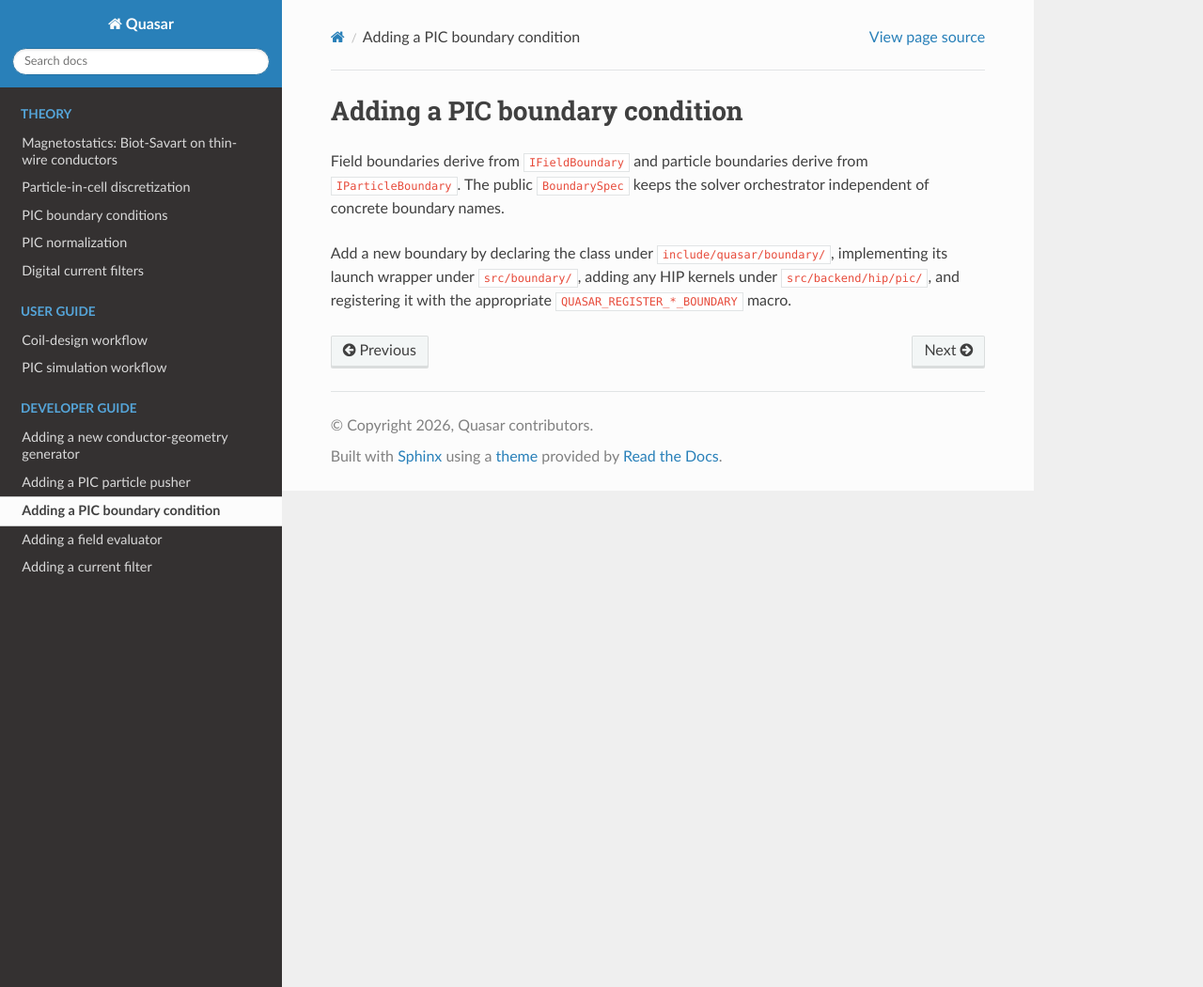
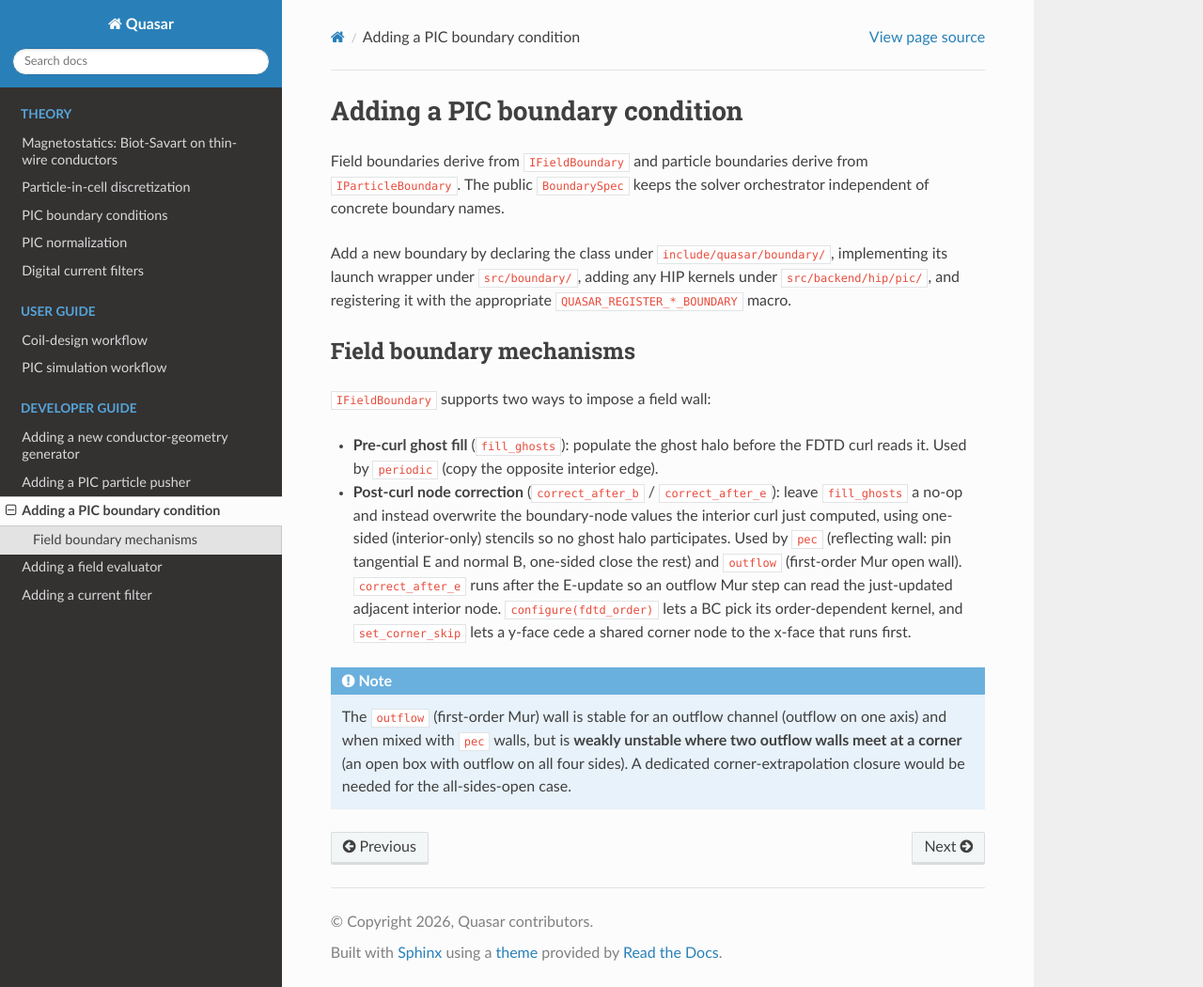
Before and after one commit to abchoudh-amd/quasar, a Sphinx documentation site: the page built from docs/dev-guide/adding_a_boundary.rst, in a window 1280 px wide and 1050 px high. Shown: the whole window at 94% size. Built offline with Sphinx 7.4.7 and the Read the Docs theme 3.1.0, drawn with Linux system fonts in a browser that asks for light colours.

Commit message:
Handle field-BC corners; document Mur corner limit; changelog/docs
Field-BC corrections run x-faces before y-faces, so the x-face owns the doubly-
tangential ez at a corner. Add IFieldBoundary::set_corner_skip so a y-face cedes
ez at a corner column abutting a non-periodic x-face (the x-face's PEC pin or Mur
already handled it), avoiding a double update; the solver computes the skip from
the x-side field kinds. This makes PEC-x + outflow-y corners correct (the PEC pin
wins) and stable.

First-order Mur is weakly unstable where two outflow walls meet at a corner, so
an all-sides-open box is not supported; this is documented in the dev-guide and
CHANGELOG and the all-outflow-box test is intentionally omitted. Tests cover the
stable configurations (outflow channel, PEC/outflow mixed corner) and the
registry-linkage test now checks "outflow" is registered.

CHANGELOG/docs record the move from ghost-fill to one-sided/characteristic field
BCs, the public kernel-ABI headers, and the axis-neutral field-source change.
Full suite green (63/63).

Co-Authored-By: Claude Opus 4 (1M context) <noreply@anthropic.com>

```diff
--- a/docs/dev-guide/adding_a_boundary.rst
+++ b/docs/dev-guide/adding_a_boundary.rst
@@ -9,3 +9,28 @@ Add a new boundary by declaring the class under ``include/quasar/boundary/``,
 implementing its launch wrapper under ``src/boundary/``, adding any HIP kernels
 under ``src/backend/hip/pic/``, and registering it with the appropriate
 ``QUASAR_REGISTER_*_BOUNDARY`` macro.
+
+Field boundary mechanisms
+-------------------------
+
+``IFieldBoundary`` supports two ways to impose a field wall:
+
+* **Pre-curl ghost fill** (``fill_ghosts``): populate the ghost halo before the
+  FDTD curl reads it. Used by ``periodic`` (copy the opposite interior edge).
+* **Post-curl node correction** (``correct_after_b`` / ``correct_after_e``):
+  leave ``fill_ghosts`` a no-op and instead overwrite the boundary-node values
+  the interior curl just computed, using one-sided (interior-only) stencils so no
+  ghost halo participates. Used by ``pec`` (reflecting wall: pin tangential E and
+  normal B, one-sided close the rest) and ``outflow`` (first-order Mur open
+  wall). ``correct_after_e`` runs after the E-update so an outflow Mur step can
+  read the just-updated adjacent interior node. ``configure(fdtd_order)`` lets a
+  BC pick its order-dependent kernel, and ``set_corner_skip`` lets a y-face cede
+  a shared corner node to the x-face that runs first.
+
+.. note::
+
+   The ``outflow`` (first-order Mur) wall is stable for an outflow channel
+   (outflow on one axis) and when mixed with ``pec`` walls, but is **weakly
+   unstable where two outflow walls meet at a corner** (an open box with outflow
+   on all four sides). A dedicated corner-extrapolation closure would be needed
+   for the all-sides-open case.
```
Also changed, not shown: CHANGELOG.md (+24 -1 lines), 8 other files.
